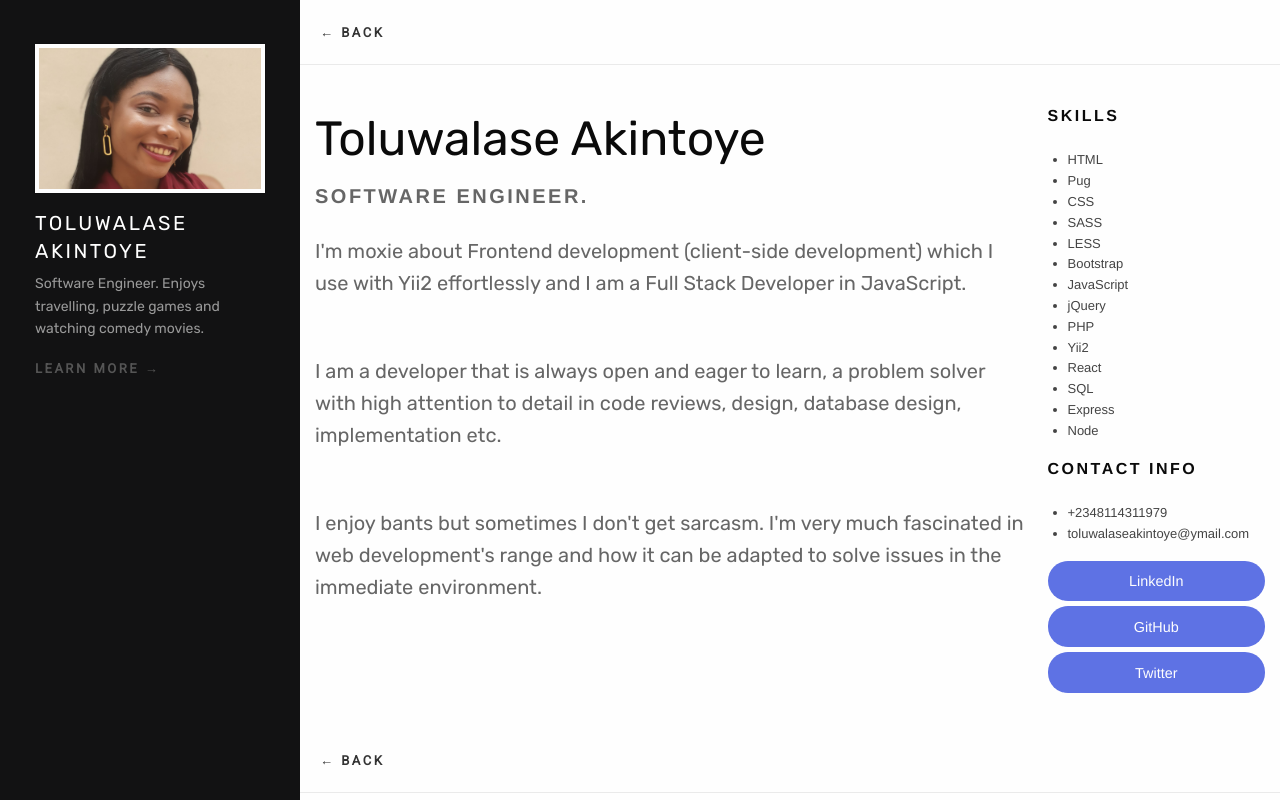
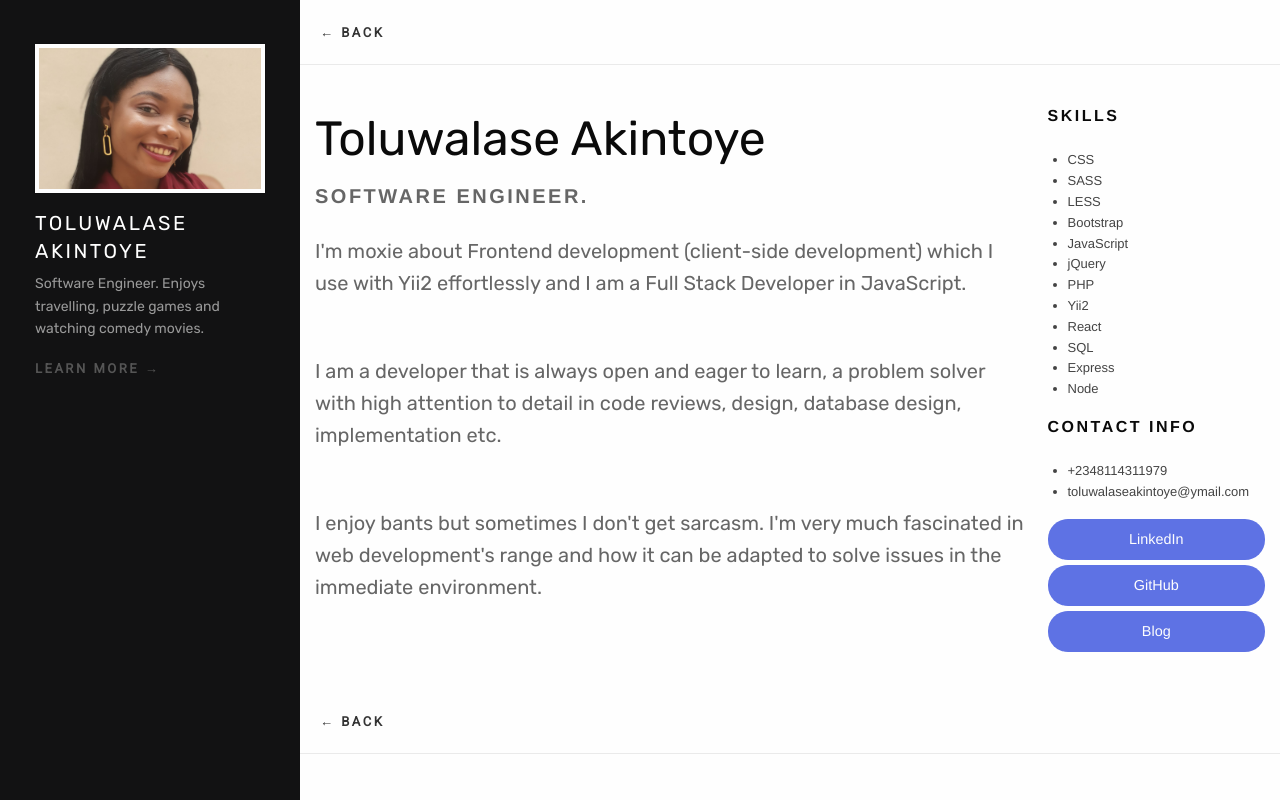
Before and after one commit to ToluAkin/Node-Express-portfolio-site, a Node server app: page /about in a window 1280 px wide. Run offline with Node 20, Linux system fonts and the light colour scheme.

Commit message:
update about me

```diff
--- a/views/about.pug
+++ b/views/about.pug
@@ -25,8 +25,6 @@ block content
         h6 Skills
 
         ul
-          li HTML
-          li Pug
           li CSS
           li SASS
           li LESS
@@ -47,6 +45,6 @@ block content
 
         a.button.expanded(href='https://www.linkedin.com/in/toluwalase-akintoye/') LinkedIn
         a.button.expanded(href='https://github.com/ToluAkin') GitHub
-        a.button.expanded(href='https://twitter.com/toluwalase_akin') Twitter
+        a.button.expanded(href='https://moxiedev.hashnode.dev') Blog
   nav.grid-container.portfolio-breadcrumb
     a(href='/') ← Back
```
